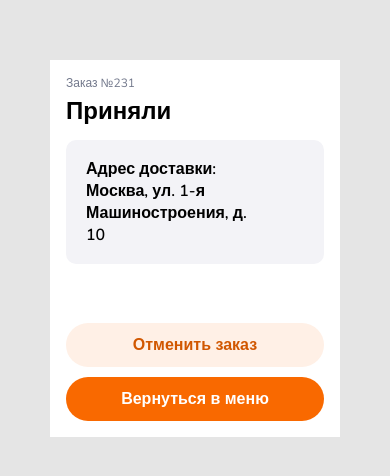
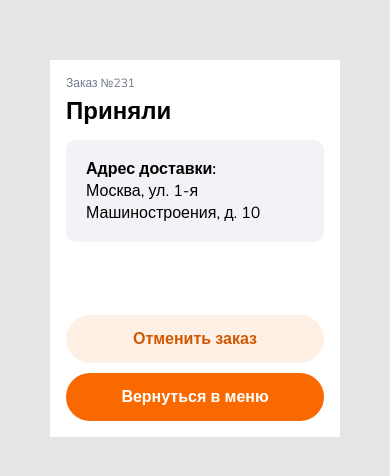
Before and after one commit to frontenders-game/dodo-exam, a plain HTML site: page index.html in a window 390 px wide. Shown: the part 140-616 px from the top of the page. Drawn offline with nearby package versions, Linux system fonts and the light colour scheme.

Commit message:
cosmetic fixes

```diff
--- a/css/style.css
+++ b/css/style.css
@@ -6,7 +6,7 @@
     box-sizing: border-box;
 }
 
-html {
+body {
     background-color: #e5e5e5; /* Grey corporate */
     font-family: Nunito, Arial, Verdana, "Trebuchet MS", serif;
     font-style: normal;
@@ -16,12 +16,18 @@ html {
     padding: 200px 50px;
 }
 
+.main_font {
+    font-family: Nunito, Arial, Verdana, "Trebuchet MS", serif;
+    font-style: normal;
+    font-weight: 600;
+    font-size: 16px;
+    line-height: 22px;
+}
+
 .container {
     max-width: 780px;
-    width: 100%;
     height: 340px;
     padding: 40px;
-    vertical-align: middle;
     background-color: #ffffff;
     margin: 0 auto;
 }
@@ -48,28 +54,21 @@ html {
 
 .order-status__text,
 .order-status__time-left {
-    font-weight: 600;
     font-size: 36px;
     line-height: 49px;
     color: #000000;
 }
 
-.order-address {
-    font-weight: 600;
-}
 
 .button-wrapper {
     display: flex;
     justify-content: space-between;
     margin-top: auto;
-
 }
 
 .btn-cancel,
 .btn-back {
     border-radius: 1000px;
-    font-weight: 600;
-    font-size: 16px;
     cursor: pointer;
     transition: all 0.25s ease-in-out;
 }
@@ -105,9 +104,8 @@ html {
     color: #ecc2aa;
 }
 
-@media (max-width: 767px) {
+@media (max-width: 600px) {
     .container {
-        max-width: 320px;
         min-height: 377px;
         height: 100%;
         padding: 16px;
@@ -143,6 +141,10 @@ html {
         margin-bottom: 30px;
     }
 
+    .order-address__moblie {
+        font-weight: 400;
+    }
+
     .button-wrapper {
         flex-direction: column;
         gap: 10px;
--- a/index.html
+++ b/index.html
@@ -21,11 +21,11 @@
 				<p class="order-status__text">Приняли</p>
 				<p class="order-status__time-left">24 мин</p>
 			</div>
-			<div class="order-address"><span>Адрес доставки: </span>Москва, ул. 1-я Машиностроения, д. 10</div>
+			<div class="order-address">Адрес доставки: <span class="order-address__moblie">Москва, ул. 1-я Машиностроения, д. 10</span></div>
 		</div>
 		<div class="button-wrapper">
-			<button onclick="location.href='#'" class="btn-cancel" type="button">Отменить заказ</button>
-			<button onclick="location.href='#'" class="btn-back" type="button">Вернуться в меню</button>
+			<button onclick="location.href='#'" class="btn-cancel main_font" type="button">Отменить заказ</button>
+			<button onclick="location.href='#'" class="btn-back main_font" type="button">Вернуться в меню</button>
 		</div>
 	</div>
 </div>
```
